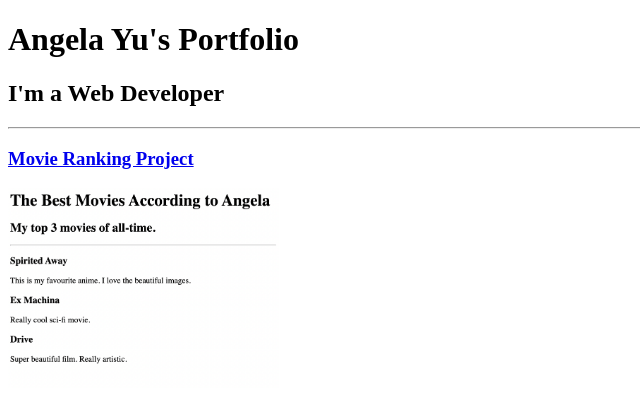
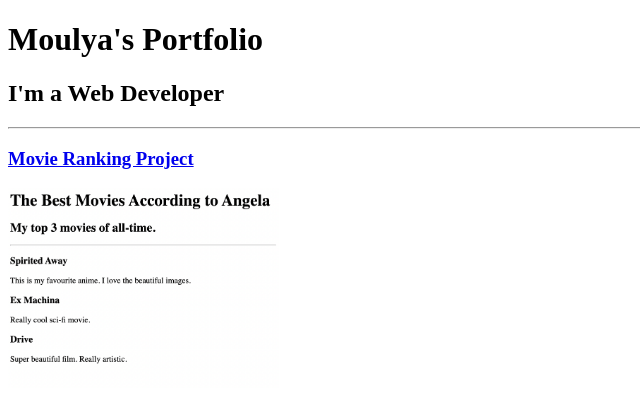
Before and after one commit to Moulya15/html-portfolio, a plain HTML site: page solution.html in a window 1280 px wide. Shown: the top 408 px of the page, without its empty margins (0-640 px from the left). Drawn offline with Linux system fonts and the light colour scheme.

Commit message:
solution.html

```diff
--- a/solution.html
+++ b/solution.html
@@ -3,11 +3,11 @@
 
 <head>
   <meta charset="UTF-8">
-  <title>Angela's Portfolio</title>
+  <title>Moulya's Portfolio</title>
 </head>
 
 <body>
-  <h1>Angela Yu's Portfolio</h1>
+  <h1>Moulya's Portfolio</h1>
   <h2>I'm a Web Developer</h2>
   <hr />
   <h3><a href="./public/movie-ranking.html">Movie Ranking Project</a></h3>
```
